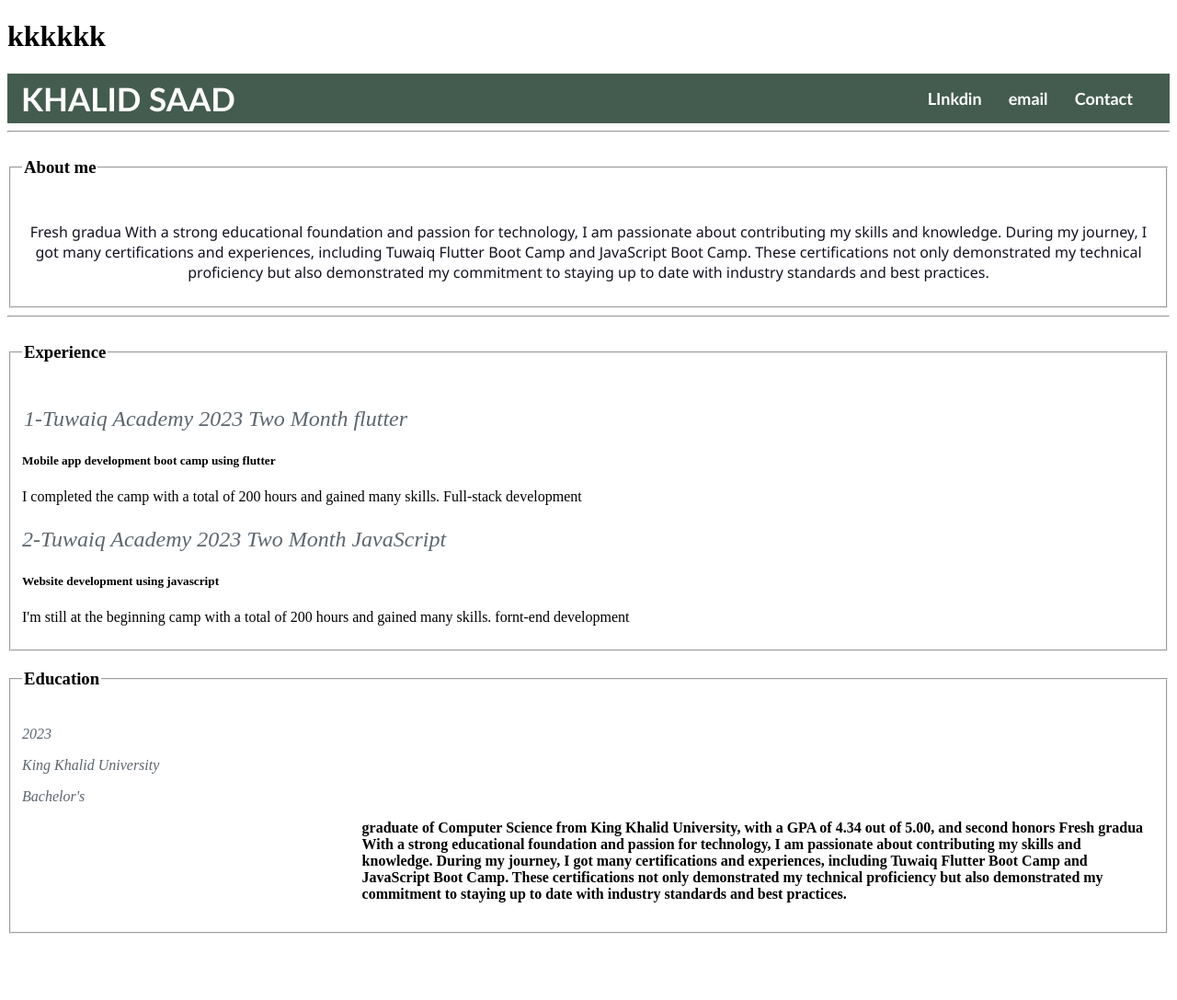
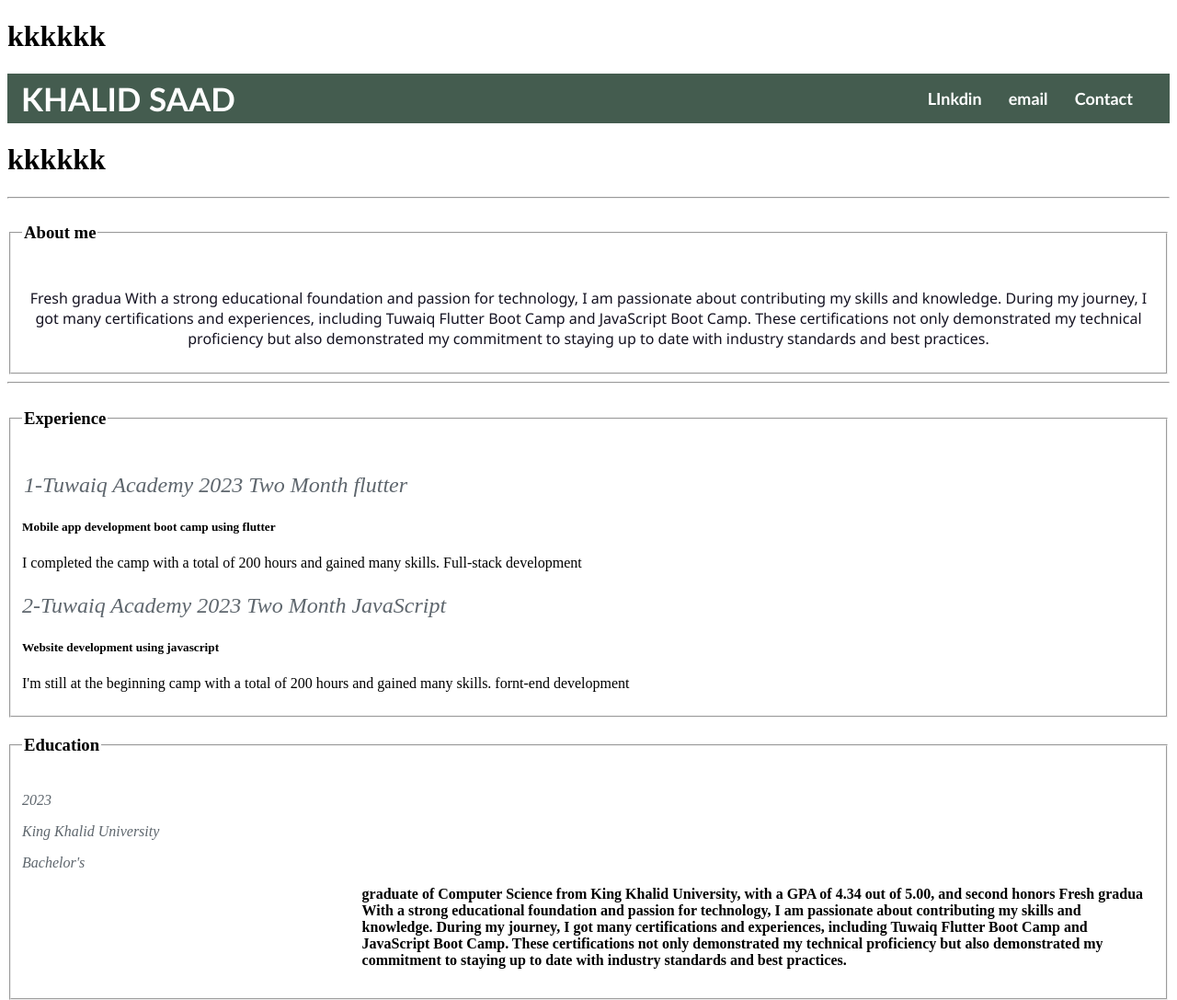
Before and after one commit to Khalidsaadhabash/Khalid_MY-CV, a plain HTML site: page index.html in a window 1280 px wide. Shown: the whole page at 92% size. Before the commit the page ends 1023 px from the top, so only its background shows below. Drawn offline with Linux system fonts and the light colour scheme; a small style sheet from the web is missing.

Commit message:
Update index.html

```diff
--- a/index.html
+++ b/index.html
@@ -49,7 +49,7 @@
 			</ul>
 		</div>
 	</nav>
-
+        <h1>kkkkkk</h1>
 
     <hr>
     <fieldset>
```
